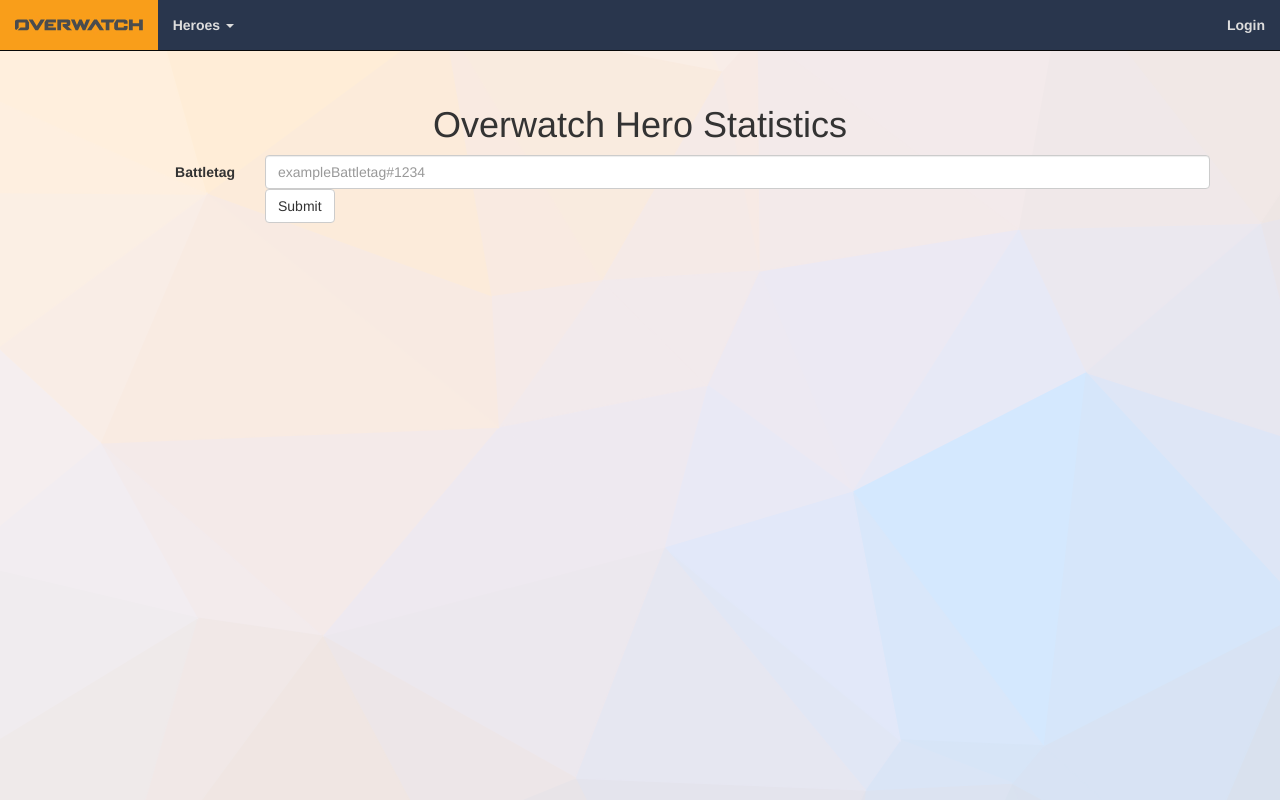
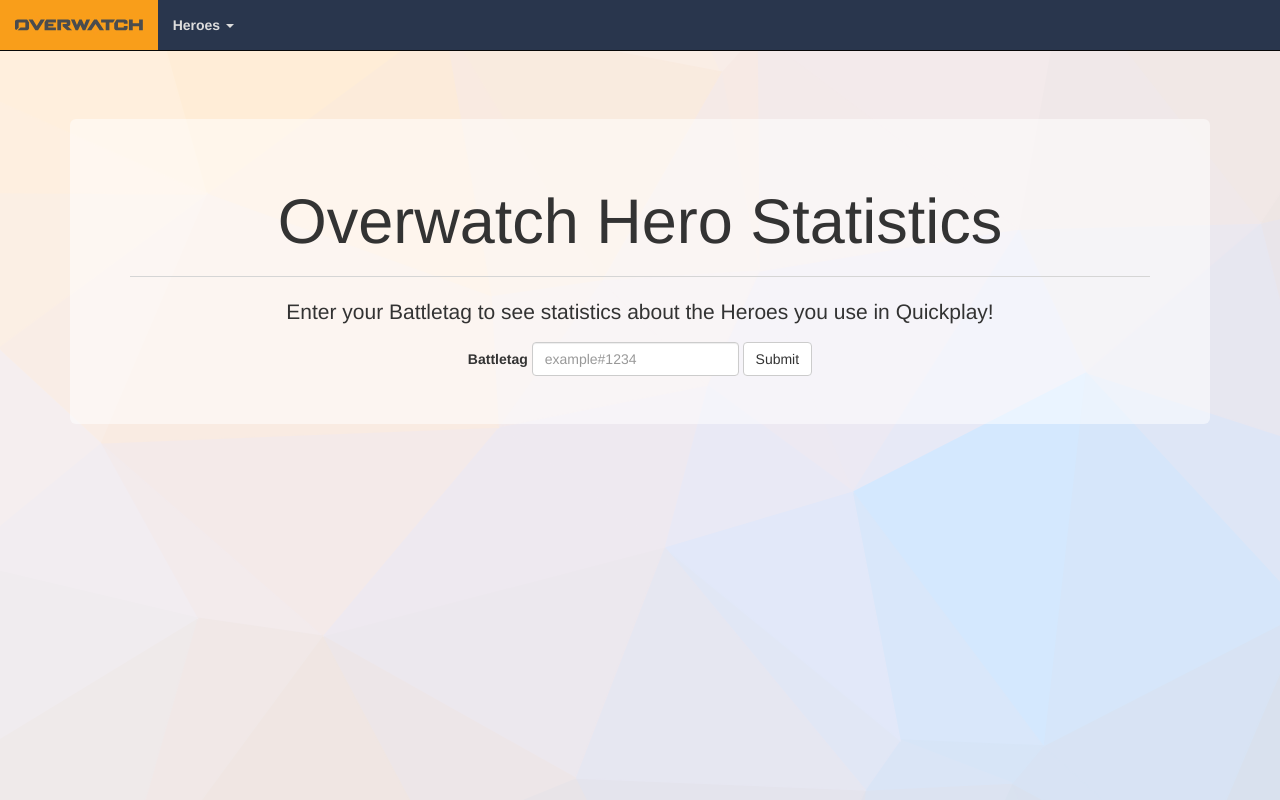
Before and after one commit to seifer8ff/ow-stats, a PHP site: page / in a window 1280 px wide. Run offline with PHP 8.4, Linux system fonts and the light colour scheme; some libraries are stand-ins or nearby versions.

Commit message:
Various stylistic changes + reorg js
Updated styling of battletag input.
Added user avatar display to navbar.
Fixe stat bar display on hero page.

```diff
--- a/app/css/main.css
+++ b/app/css/main.css
@@ -54,6 +54,7 @@
     position: fixed;
     top: 0;
     opacity: .2;
+    z-index: -100;
 }
 
 #ow-bg:before {
@@ -90,6 +91,11 @@
     text-decoration: none;
 }
 
+#form-username {
+    margin-top: 3%;
+    text-align: center;
+}
+
 .dropdown-menu li a:hover {
     background-color: rgba(249, 158, 26, 0.9);
 }
@@ -107,6 +113,30 @@
 	font-size: 120px;
 	text-align: center;
 	line-height: 1.2;
+}
+
+.hero-message {
+    text-align: center;
+}
+
+.hero-message .glyphicon-alert {
+    color: #f7615c;
+    font-size: 3em;
+    margin-bottom: 8px;
+    -webkit-animation: jiggle 0.5s ease-in-out 2 alternate;
+    -moz-animation: jiggle 0.5s ease-in-out 2 alternate;
+    -o-animation: jiggle 0.5s ease-in-out 2 alternate;
+    animation: jiggle 0.5s ease-in-out 2 alternate;
+}
+
+@-webkit-keyframes jiggle {
+    100%   { -webkit-transform: scale(1.25); }
+}@-moz-keyframes jiggle {
+    100%   { -moz-transform: scale(1.25); }
+}@-o-keyframes jiggle {
+    100%   { -o-transform: scale(1.25); }
+}@keyframes jiggle {
+    100%   { transform: scale(1.25); }
 }
 
 .hero-remove {
@@ -136,6 +166,12 @@
 
 .hero-section>.panel {
     padding: 10px;
+}
+
+.hero-section h5 {
+    font-weight: 400;
+    margin-top: 12px;
+    margin-bottom: 2px;
 }
 
 .hero-stat-section {
@@ -188,6 +224,14 @@
     margin: 20px;
 }
 
+#account-icon {
+    height: 40px;
+    margin-right: 10px;
+    margin-top: -15px;
+    margin-bottom: -15px;
+    border-radius: 6px;
+}
+
 
 
 /*=======================*/
@@ -195,6 +239,10 @@
 /*=======================*/
 
 .panel-default {
+    background-color: rgba(255, 255, 255, .5);
+}
+
+.jumbotron {
     background-color: rgba(255, 255, 255, .5);
 }
 
--- a/app/index.html
+++ b/app/index.html
@@ -17,6 +17,7 @@
 	  <link rel="stylesheet" type="text/css" href="./css/main.css">
 </head>
 <body data-title="index">
+	<header>
 		<nav class="navbar navbar-inverse navbar-fixed-top">
 			<div class="container-fluid">
 				<!-- Brand and toggle get grouped for better mobile display -->
@@ -58,7 +59,7 @@
 									<li><a href="/hero.html?name=junkrat">Junkrat</a></li>
 									<li><a href="/hero.html?name=mei">Mei</a></li>
 									<li><a href="/hero.html?name=torbjorn">Torbjorn</a></li>
-								<li><a href="/hero.html?name=windowmaker">Widowmaker</a></li>
+									<li><a href="/hero.html?name=widowmaker">Widowmaker</a></li>
 								</ul>
 								<ul class="dropdown-inline divider">
 									<li role="separator" class="divider-vertical"></li>
@@ -87,9 +88,13 @@
 						</li>
 					</ul>
 					<ul class="nav navbar-nav navbar-right">
-					<li><a id="login" class="hidden">Login</a></li>
+						<li><a id="login" class="hidden" href="/">Login</a></li>
 						<li class="dropdown hidden" id="account-dropdown">
-						<a class="dropdown-toggle" data-toggle="dropdown" role="button" aria-haspopup="true" aria-expanded="false">Username <span class="caret"></span></a>
+							<a class="dropdown-toggle" id="username" data-toggle="dropdown" role="button" aria-haspopup="true" aria-expanded="false">
+								<img id="account-icon" alt="AccountIcon" src="">
+								Username
+								<span class="caret"></span>
+							</a>
 							<ul class="dropdown-menu">
 								<li><a id="logout">Logout</a></li>
 							</ul>
@@ -98,29 +103,24 @@
 				</div><!-- /.navbar-collapse -->
 			</div><!-- /.container-fluid -->
 		</nav>
-
-
+	</header>
+	<main>
 		<!-- background image -->
 		<span id="ow-bg"></span>
 
-
 		<!-- Hero Select + battle.net ID -->
 		<div class="container">
-		<div class="row">
-			<div class="col-sm-12">
+			<div class="jumbotron hidden" id="form-username">
 				<h1>Overwatch Hero Statistics</h1>
-			</div>
-			<div class="col-sm-12">
-				<form class="form-horizontal hidden" id="formUsername">
-					<div class="form-group">
-						<label for="username" class="col-sm-2 control-label">Battletag</label>
-						<div class="col-sm-10">
-							<input type="text" class="form-control" id="inputUsername" name="username" placeholder="exampleBattletag#1234" required>
+				<hr>
+				<p class="text-center">Enter your Battletag to see statistics about the Heroes you use in Quickplay!</p>
+				<form class="form-inline">
+					<label for="username" class="control-label">Battletag</label>
+					<input type="text" class="form-control" id="inputUsername" name="username" placeholder="example#1234" required>
 					<button type="submit" class="btn btn-default">Submit</button>
-						</div>
-					</div>
 				</form>
 			</div>
+			<div class="row">
 				<div class="hidden" id="hero-grid">
 					<div class="col-xs-6 col-sm-2 col-sm-offset-2">
 						<div class="btn-group btn-group-toggle">
@@ -293,38 +293,45 @@
 	<!-- Hero display  -->
 		<div class="container hero-container">
 			<div class="row">
-			<div class="col-xs-6 col-sm-3 hero-section fade-in" id="originalHeroSection">
+				<article class="col-xs-6 col-sm-3 hero-section fade-in" id="originalHeroSection">
 					<div class="panel panel-default">
 						<span class="glyphicon glyphicon-remove-circle hero-remove" aria-hidden="true"></span>
 						<div class="hero-icon"></div>
 						<h3 class="hero-name text-center">Ana</h3>
 						<hr>
-					<div class="hero-stat-section hero-playtime">
-						<div>Playtime</div>
+						<section class="hero-stat-section hero-playtime">
+							<h5>Playtime</h5>
 							<div class="stat-bar">&nbsp;</div>
-					</div>
-					<div class="hero-stat-section hero-elims">
-						<div>Eliminations</div>
+						</section>
+						<section class="hero-stat-section hero-elims">
+							<h5>Eliminations</h5>
 							<div class="stat-bar">&nbsp;</div>
-					</div>
-					<div class="hero-stat-section hero-deaths">
-						<div>Deaths</div>
+						</section>
+						<section class="hero-stat-section hero-deaths">
+							<h5>Deaths</h5>
 							<div class="stat-bar">&nbsp;</div>
-					</div>
-					<div class="hero-stat-section hero-damage">
-						<div>Damage Done</div>
+						</section>
+						<section class="hero-stat-section hero-damage">
+							<h5>Damage Done</h5>
 							<div class="stat-bar">&nbsp;</div>
-					</div>
-					<div class="hero-stat-section hero-healing">
-						<div>Healing</div>
+						</section>
+						<section class="hero-stat-section hero-healing">
+							<h5>Healing</h5>
 							<div class="stat-bar">&nbsp;</div>
-					</div>
+						</section>
+						<section class="hero-stat-section hero-message hidden">
+							<span class="glyphicon glyphicon-alert" aria-hidden="true"></span>
+							<h4>No Playtime!</h4>
+							<hr>
+							<p>You need to play this hero more often in Quickplay to see statistics!</p>
+						</section>
 						<hr>
 						<a class="hero-link" href="/hero.html?name=ana">More Info</a>
 					</div>
+				</article>
 			</div>
 		</div>
-	</div>
+	</main>
 
 
 	<script src="https://maxcdn.bootstrapcdn.com/bootstrap/3.3.7/js/bootstrap.min.js" integrity="sha384-Tc5IQib027qvyjSMfHjOMaLkfuWVxZxUPnCJA7l2mCWNIpG9mGCD8wGNIcPD7Txa" crossorigin="anonymous"></script>
--- a/app/js/main.js
+++ b/app/js/main.js
@@ -44,7 +44,7 @@
 
 	if (getCookie("herodataana") === undefined) {
 		console.log("fetching hero data from api");
-		getHeroData();
+		requestHeroData();
 	} else if (document.body.dataset.title === "hero") {
 		initHeroPage();
 	}
@@ -53,8 +53,12 @@
 
 	// show login or account links depending on if userAPIURL is saved to cookie
 	if (getCookie("userAPIURL") === undefined) {
+		if (document.body.dataset.title != "index") {
 			document.getElementById("login").classList.remove("hidden");
+		}
 	} else {
+		document.getElementById("username").childNodes[2].nodeValue = getCookie("username");
+		document.getElementById("account-icon").src = getCookie("useravatar");
 		document.getElementById("account-dropdown").classList.remove("hidden");
 	}
 
@@ -73,6 +77,97 @@
 
 
 
+// ==============
+// API REQUESTS
+// ==============
+
+function requestUserStats() {
+	console.log("asking for user stats");
+	reqStats.open("GET", getCookie("userAPIURL"), true);
+	reqStats.send();
+
+	reqStats.addEventListener("readystatechange", processUserStatRequest, false);
+}
+
+function processUserStatRequest(e) {
+	if (reqStats.readyState === 4 && reqStats.status == 200) {
+		console.log("received hero stats");
+		var res = JSON.parse(reqStats.responseText);
+		if (res.us) {
+			res = res.us;
+		} else if (res.eu) {
+			res = res.eu;
+		} else if (res.kr) {
+			res = res.kr;
+		} else if (res.any) {
+			res = res.any;
+		} else {
+			alert("ran into a problem");
+		}
+		console.log("saving user stats to cookie");
+		var userStats = {};
+
+		// for each hero, save playtime and average stats
+		for (var hero in res.heroes.playtime.quickplay) {
+			// create empty object for each hero
+			userStats[hero] = {};
+			// if hero has quickplay data, store it
+			if (res.heroes.stats.quickplay[hero]) {
+				userStats[hero] = res.heroes.stats.quickplay[hero].average_stats;
+			}
+			userStats[hero].playtime =  res.heroes.playtime.quickplay[hero];
+			userStats[hero].name = hero;
+
+			// prepare object for storage and add to cookie
+			var heroStatString = JSON.stringify(userStats[hero]);
+			heroStatString = normalizeString(heroStatString);
+			setCookie("userstats" + hero, heroStatString, 1);
+		}
+
+		// save the user's avatar for navbar account link
+		userStats.avatar = res.stats.quickplay.overall_stats.avatar;
+
+		setCookie("useravatar", userStats.avatar, 1);
+
+		// setup index page now that we have data
+		if (document.body.dataset.title === "index") {
+			initIndexPage();
+		}
+	}
+}
+
+function requestHeroData() {
+	// GET request to api
+	reqHeroes.open("GET", "https://overwatch-api.net/api/v1/hero/", true);
+	reqHeroes.send();
+
+	reqHeroes.addEventListener("readystatechange", processHeroRequest, false);
+}
+
+function processHeroRequest(e) {
+	if (reqHeroes.readyState === 4 && reqHeroes.status == 200) {
+		var res = JSON.parse(reqHeroes.responseText);
+		// for each hero in the response, create cookie with their data
+		res.data.forEach(function(hero) {
+			var heroDataString = JSON.stringify(hero);
+			var cookieName = "heroData" + hero.name.toLowerCase();
+
+			// remove semicolons, accents, etc
+			cookieName = normalizeString(cookieName, true);
+			heroDataString = normalizeString(heroDataString);
+
+			setCookie(cookieName, heroDataString, 7);
+		});
+		// fill out hero section with api data
+		if (document.body.dataset.title === "hero") {
+			initHeroPage();
+		}
+	}
+}
+
+// =====================
+// INDEX PAGE FUNCTIONS
+// =====================
 
 function initIndexPage() {
 	// pull heroes that are toggled on from cookie
@@ -82,10 +177,10 @@
 
 	// if userStats have been saved to cookie, retrieve them for processing
 	if (getCookie("userstatsana") != undefined) {
-		getUserStats();
+		userStats = getUserStats();
 
 		if (getCookie("herodataana") != undefined) {
-			getHeroInfo();
+			heroInfo = getHeroInfo();
 		}
 		document.getElementById("hero-grid").classList.remove("hidden");
 		// build the page using the userStats object
@@ -96,7 +191,12 @@
 
 	// if userAPIURL hasn't been set, show battletag input
 	if (getCookie("userAPIURL") === undefined) {
-		document.getElementById("formUsername").classList.remove("hidden");
+		document.getElementById("form-username").classList.remove("hidden");
+	} else {
+		document.getElementById("login").classList.add("hidden");
+		document.getElementById("username").childNodes[2].nodeValue = getCookie("username");
+		document.getElementById("account-icon").src = getCookie("useravatar");
+		document.getElementById("account-dropdown").classList.remove("hidden");
 	}
 
 	// manually trigger open and close of hero toggle dropdowns
@@ -158,7 +258,7 @@
 	});
 
 	// override form submit to add username + url to cookie
-	document.getElementById("formUsername").onsubmit=function(e) {
+	document.getElementById("form-username").onsubmit=function(e) {
 		e.preventDefault();
 		// get username
 		var username = document.getElementById("inputUsername").value;
@@ -183,130 +283,6 @@
 		// get user stats
 		document.getElementById("hero-grid").classList.remove("hidden");
 		requestUserStats();
-	}
-}
-
-function initHeroPage() {
-	// for hero page, build the hero section
-	getHeroInfo();
-	var thisHero = getHeroFromURL();
-	var heroSection = document.getElementById("hero");
-	heroSection.id = normalizeString(thisHero.name, true).toLowerCase();
-
-	setHeroBackground(normalizeString(thisHero.name, true).toLowerCase());
-
-	// create the page with the data from the hero
-	setHeroInfoProps(thisHero, function() {
-		if (getCookie("userstatsana") != undefined) {
-			getUserStats();
-			updateMaxStats(true);
-			setHeroStatProps(heroSection, normalizeString(thisHero.name, true));
-		}
-		heroSection.classList.add("fade-in");
-	});
-}
-
-function requestUserStats() {
-	console.log("asking for user stats");
-	reqStats.open("GET", getCookie("userAPIURL"), true);
-	reqStats.send();
-
-	reqStats.addEventListener("readystatechange", processUserStatRequest, false);
-}
-
-function processUserStatRequest(e) {
-	if (reqStats.readyState === 4 && reqStats.status == 200) {
-		console.log("received hero stats");
-		var res = JSON.parse(reqStats.responseText);
-		if (res.us) {
-			res = res.us;
-		} else if (res.eu) {
-			res = res.eu;
-		} else if (res.kr) {
-			res = res.kr;
-		} else if (res.any) {
-			res = res.any;
-		} else {
-			alert("ran into a problem");
-		}
-		console.log("saving user stats to cookie");
-		var userStats = {};
-
-		// for each hero, save playtime and average stats
-		for (var hero in res.heroes.playtime.quickplay) {
-			// create empty object for each hero
-			userStats[hero] = {};
-			// if hero has quickplay data, store it
-			if (res.heroes.stats.quickplay[hero]) {
-				userStats[hero] = res.heroes.stats.quickplay[hero].average_stats;
-			}
-			userStats[hero].playtime =  res.heroes.playtime.quickplay[hero];
-			userStats[hero].name = hero;
-
-			// prepare object for storage and add to cookie
-			var heroStatString = JSON.stringify(userStats[hero]);
-			heroStatString = normalizeString(heroStatString);
-			setCookie("userstats" + hero, heroStatString, 1);
-		}
-		// setup index page now that we have data
-		if (document.body.dataset.title === "index") {
-			initIndexPage();
-		}
-	}
-}
-
-function getUserStats() {
-	// get all cookies involving userstats
-	var statCookies = getCookieArray("userstats");
-	// parse each cookie and add it to userStats object
-	for (var i = 0; i < statCookies.length; i++) {
-		// we only care about the actual data, not the name of the cookie
-		statCookies[i] = statCookies[i].split("=")[1];
-
-		// parse cookie into object, and add object to userStats
-		var cookieObject = JSON.parse(statCookies[i]);
-		userStats[cookieObject.name] = cookieObject;
-	}
-}
-
-function getHeroInfo() {
-	// get all cookies involving userstats
-	var heroCookies = getCookieArray("herodata");
-	// parse each cookie and add it to userStats object
-	for (var i = 0; i < heroCookies.length; i++) {
-		// we only care about the actual data, not the name of the cookie
-		heroCookies[i] = heroCookies[i].split("=")[1];
-
-		// parse cookie into object, and add object to userStats
-		var cookieObject = JSON.parse(heroCookies[i]);
-		heroInfo[normalizeString(cookieObject.name, true)] = cookieObject;
-	}
-}
-
-function getHeroData() {
-	// GET request to api
-	reqHeroes.open("GET", "https://overwatch-api.net/api/v1/hero/", true);
-	reqHeroes.send();
-
-	reqHeroes.addEventListener("readystatechange", processHeroRequest, false);
-}
-
-function processHeroRequest(e) {
-	if (reqHeroes.readyState === 4 && reqHeroes.status == 200) {
-		var res = JSON.parse(reqHeroes.responseText);
-		// for each hero in the response, create cookie with their data
-		res.data.forEach(function(hero) {
-			var heroDataString = JSON.stringify(hero);
-			var cookieName = "heroData" + hero.name.toLowerCase();
-
-			// remove semicolons, accents, etc
-			cookieName = normalizeString(cookieName, true);
-			heroDataString = normalizeString(heroDataString);
-
-			setCookie(cookieName, heroDataString, 7);
-		});
-		// fill out hero section with api data
-		initHeroPage();
 	}
 }
 
@@ -367,6 +343,8 @@
 	var damage = parentElem.getElementsByClassName("hero-damage")[0].childNodes[3];
 	var healing = parentElem.getElementsByClassName("hero-healing")[0].childNodes[3];
 
+	// check if we have any data for this hero
+	if (userStats[hero]) {
 		playtime.textContent = userStats[hero].playtime;
 
 		// If hero has any stat objects, then they have all stat objects
@@ -381,11 +359,25 @@
 				healing.parentNode.innerHTML = "";
 			}
 		} else {
-		// if heroes don't have stat info available, remove the element
+			// if heroes don't have stat info available, remove the element and unhide the message
+			parentElem.getElementsByClassName("hero-message")[0].classList.remove("hidden");
+			playtime.parentNode.classList.add("hidden");
 			elims.parentNode.innerHTML = "";
 			deaths.parentNode.innerHTML = "";
 			damage.parentNode.innerHTML = "";
 			healing.parentNode.innerHTML = "";
+		}
+	} else {
+		if (getCookie("userAPIURL") === undefined) {
+			parentElem.getElementsByClassName("hero-message")[0].classList.remove("hidden");
+			parentElem.getElementsByClassName("hero-message")[0].childNodes[3].textContent = "Not Logged In!";
+			parentElem.getElementsByClassName("hero-message")[0].childNodes[7].textContent = "Log in to see this hero's statistics!";
+			playtime.parentNode.classList.add("hidden");
+			elims.parentNode.innerHTML = "";
+			deaths.parentNode.innerHTML = "";
+			damage.parentNode.innerHTML = "";
+			healing.parentNode.innerHTML = "";
+		}
 	}
 
 	if (callback && typeof callback === "function") {
@@ -405,7 +397,7 @@
 
 	// for each selected hero, check to see if their stat is higher than current max
 	for (var hero in userStats) {
-		// if the hero display is toggled on and we aren't getting average of all heroes
+		// if the hero display is toggled on and we aren't getting max of all heroes
 		if (!heroDisplay[hero] && !allHeroes) { continue; }
 
 		// find the max value of each stat
@@ -508,6 +500,29 @@
 }
 
 
+// =====================
+// HERO PAGE FUNCTIONS
+// =====================
+
+function initHeroPage() {
+	// for hero page, build the hero section
+	heroInfo = getHeroInfo();
+	var thisHero = getHeroFromURL();
+	var heroSection = document.getElementById("hero");
+	heroSection.id = normalizeString(thisHero.name, true).toLowerCase();
+
+	setHeroBackground(normalizeString(thisHero.name, true).toLowerCase());
+
+	// create the page with the data from the hero
+	setHeroInfoProps(thisHero, function() {
+		if (getCookie("userstatsana") != undefined) {
+			userStats = getUserStats();
+			updateMaxStats(true);
+		}
+		setHeroStatProps(heroSection, normalizeString(thisHero.name, true));
+		heroSection.classList.add("fade-in");
+	});
+}
 
 function getHeroFromURL() {
 	var heroData = getCookieArray("herodata");
@@ -529,9 +544,6 @@
 }
 
 function setHeroInfoProps(hero, callback) {
-	// var container = document.getElementsByClassName("hero-container")[0];
-	// var heroSidebar = document.getElementById("hero-sidebar");
-	// var heroMain = document.getElementById("hero-main");
 	var heroRealName = document.getElementById("hero-realName");
 	var heroAge = document.getElementById("hero-age");
 	var heroAffil = document.getElementById("hero-affiliation");
@@ -550,8 +562,17 @@
 	heroName.textContent = hero.name;
 	heroDesc.textContent = hero.description;
 	heroHealth.textContent = "Health: " + hero.health;
+
+	if (hero.armour != 0) {
 		heroArmor.textContent = "Armor: " + hero.armour;
+	} else {
+		heroArmor.innerHTML = "";
+	}
+	if (hero.shield != 0) {
 		heroShield.textContent = "Shield: " + hero.shield;
+	} else {
+		heroShield.innerHTML = "";
+	}
 
 	heroImg.src=("../img/ow-" + normalizeString(hero.name, true).toLowerCase() + "-full.jpg");
 
@@ -637,3 +658,36 @@
 	}
 	return newString;
 }
+
+function getUserStats() {
+	var tempUserStats = {};
+	// get all cookies involving userstats + the user avatar
+	var statCookies = getCookieArray("userstats");
+
+	// parse each cookie and add it to userStats object
+	for (var i = 0; i < statCookies.length; i++) {
+		// we only care about the actual data, not the name of the cookie
+		statCookies[i] = statCookies[i].split("=")[1];
+
+		// parse cookie into object, and add object to userStats
+		var cookieObject = JSON.parse(statCookies[i]);
+		tempUserStats[cookieObject.name] = cookieObject;
+	}
+	return tempUserStats;
+}
+
+function getHeroInfo() {
+	var tempHeroInfo = {};
+	// get all cookies involving userstats
+	var heroCookies = getCookieArray("herodata");
+	// parse each cookie and add it to userStats object
+	for (var i = 0; i < heroCookies.length; i++) {
+		// we only care about the actual data, not the name of the cookie
+		heroCookies[i] = heroCookies[i].split("=")[1];
+
+		// parse cookie into object, and add object to userStats
+		var cookieObject = JSON.parse(heroCookies[i]);
+		tempHeroInfo[normalizeString(cookieObject.name, true)] = cookieObject;
+	}
+	return tempHeroInfo;
+}
```
Also changed, not shown: app/hero.html (+12 -2 lines). Lines whose indentation alone changed are shown as unchanged.
